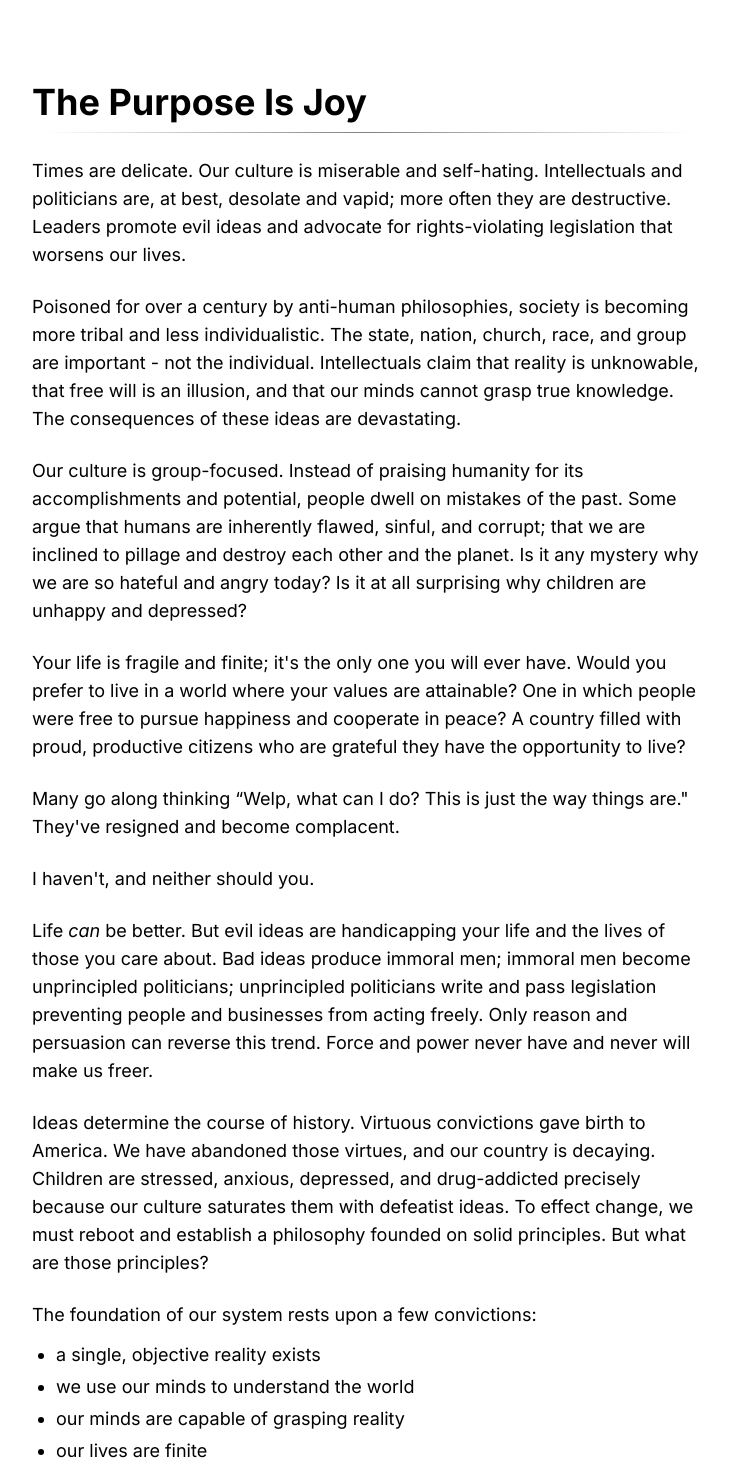
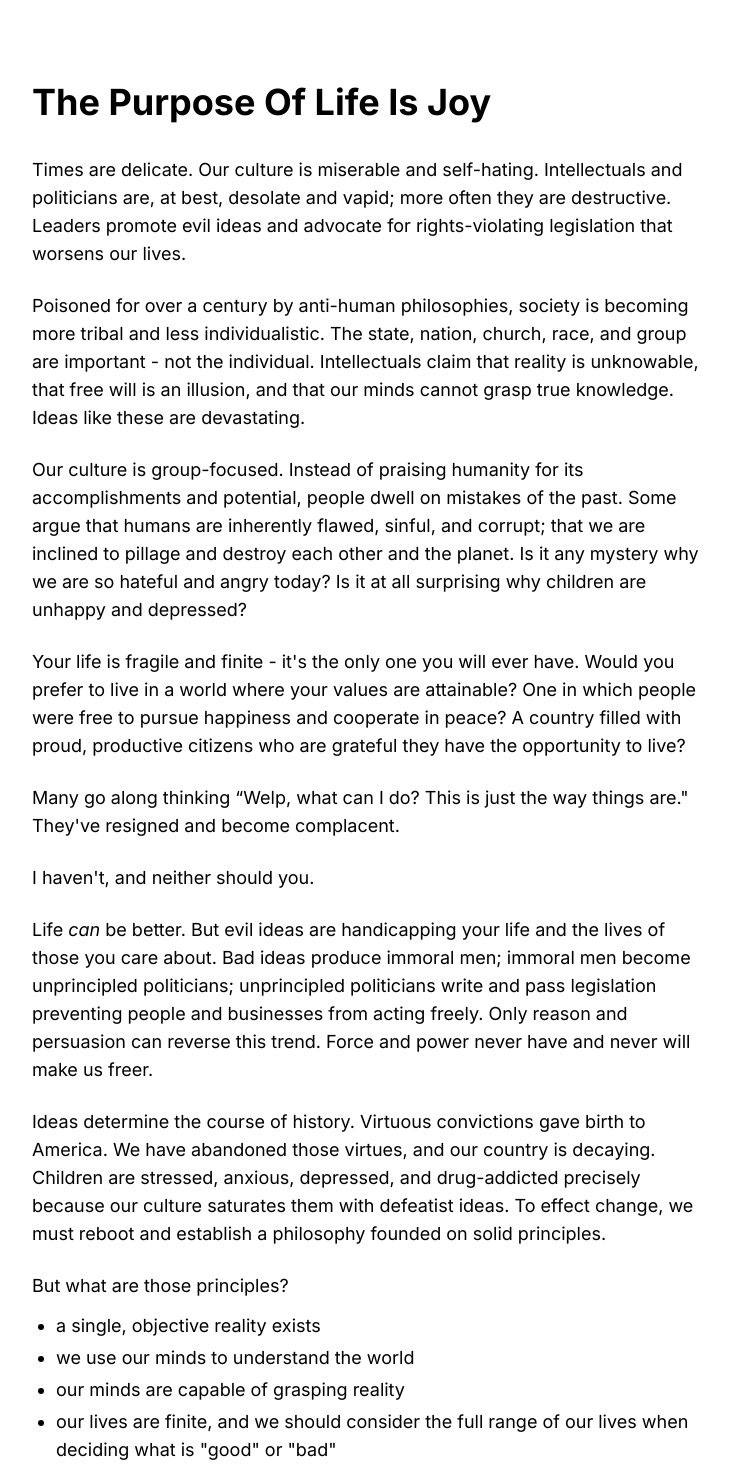
Before and after one commit to frederickbyte/thepurposeisjoy, a Next.js app: page / in a window 1280 px wide. Shown: the part 40-1510 px from the top of the page, without its empty margins (272-1001 px from the left). Built offline with nearby package versions, Linux system fonts and the light colour scheme.

Commit message:
Update import paths and add new components

```diff
--- a/app/layout.tsx
+++ b/app/layout.tsx
@@ -1,5 +1,5 @@
 import './globals.css';
-import Footer from '@/components/footer';
+import Footer from '@/app/components/footer';
 import localFont from 'next/font/local';
 
 export const metadata = {
--- a/app/page.tsx
+++ b/app/page.tsx
@@ -1,8 +1,7 @@
 export default function Home() {
   return (
     <section className='flex flex-col text-black'>
-      <h1 className='font-bold text-[2em] mb-4'>The Purpose Is Joy</h1>
-      <div className="fading-line"></div>
+      <h1 className='font-bold text-[2em] mb-4'>The Purpose Of Life Is Joy</h1>
       <p className="mt-6">
         Times are delicate. Our culture is miserable and self-hating. Intellectuals and politicians are, at best, desolate and vapid; more often they are destructive.
         Leaders promote evil ideas and advocate for rights-violating legislation that worsens our lives.
@@ -10,7 +9,7 @@ export default function Home() {
       <p className="mt-6">
         Poisoned for over a century by anti-human philosophies, society is becoming more tribal and less individualistic.
         The state, nation, church, race, and group are important - not the individual.
-        Intellectuals claim that reality is unknowable, that free will is an illusion, and that our minds cannot grasp true knowledge. The consequences of these ideas are devastating.
+        Intellectuals claim that reality is unknowable, that free will is an illusion, and that our minds cannot grasp true knowledge. Ideas like these are devastating.
       </p>
       <p className="mt-6">
         Our culture is group-focused. Instead of praising humanity for its accomplishments and potential, people dwell on mistakes of the past.
@@ -18,7 +17,7 @@ export default function Home() {
         Is it any mystery why we are so hateful and angry today? Is it at all surprising why children are unhappy and depressed?
       </p>
       <p className="mt-6">
-        Your life is fragile and finite; it's the only one you will ever have. Would you prefer to live in a world where your values are attainable?
+        Your life is fragile and finite - it's the only one you will ever have. Would you prefer to live in a world where your values are attainable?
         One in which people were free to pursue happiness and cooperate in peace? A country filled with proud, productive citizens who are grateful they have the opportunity to live?
       </p>
       <p className="mt-6">
@@ -34,23 +33,22 @@ export default function Home() {
       <p className="mt-6">
         Ideas determine the course of history. Virtuous convictions gave birth to America. We have abandoned those virtues, and our country is decaying.
         Children are stressed, anxious, depressed, and drug-addicted precisely because our culture saturates them with defeatist ideas.
-        To effect change, we must reboot and establish a philosophy founded on solid principles. But what are those principles?
+        To effect change, we must reboot and establish a philosophy founded on solid principles.
       </p>
       <p className="mt-6">
-        The foundation of our system rests upon a few convictions:
+        But what are those principles?
       </p>
       <ul className="list-disc mt-2">
         <li className="ms-6 mt-1">a single, objective reality exists</li>
         <li className="ms-6 mt-1">we use our minds to understand the world</li>
         <li className="ms-6 mt-1">our minds are capable of grasping reality</li>
-        <li className="ms-6 mt-1">our lives are finite</li>
-        <li className="ms-6 mt-1">we should take the full range of our lives into account when deciding what is "good" or "bad"</li>
+        <li className="ms-6 mt-1">our lives are finite, and we should consider the full range of our lives when deciding what is "good" or "bad"</li>
         <li className="ms-6 mt-1"><em>man's life</em> is the standard by which we judge ideas and actions</li>
       </ul>
       <p className="mt-6">
         <span className='py-[0.15em] px-1 rounded bg-golden'>The goal of life is to be happy.</span> Despite what politicians, the Pope, and intellectuals may say, you <em>are</em> capable of flourishing in this world.
         You should be proud of your accomplishments, not feel humiliation for your mistakes. You should be confident in your ability to achieve your goals.
-        You should be ready to judge people based on the content of their mind, their ideas. You should praise good ideas and condemn evil ones - this is justice.
+        You should be ready to judge people based on the content of their mind, on their ideas. You should praise good ideas and condemn evil ones - this is justice.
       </p>
       <p className="mt-6">
         Remember that no matter how hopeless the situation may appear, things can improve. It will take time - but the right ideas will win out in the end. We have reality on our side.
--- a/app/posts/page.tsx
+++ b/app/posts/page.tsx
@@ -1,5 +1,5 @@
-import { ChevronRightIcon, HomeIcon } from '@/components/icons';
-import PostsWithFilter from '@/components/postsWithFilter';
+import { ChevronRightIcon, HomeIcon } from '@/app/components/icons';
+import PostsWithFilter from '@/app/components/postsWithFilter';
 import type { Metadata } from 'next';
 import Link from "next/link";
 
```
Also changed, not shown: app/components/components.tsx (renamed from components/components.tsx), app/components/footer.tsx (renamed from components/footer.tsx), app/components/icons.tsx (renamed from components/icons.tsx), app/components/postsWithFilter.tsx (renamed from components/postsWithFilter.tsx).
